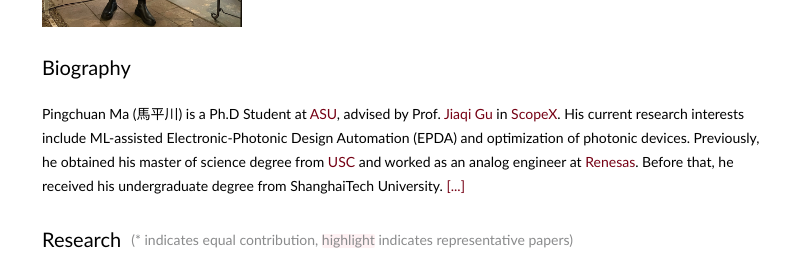
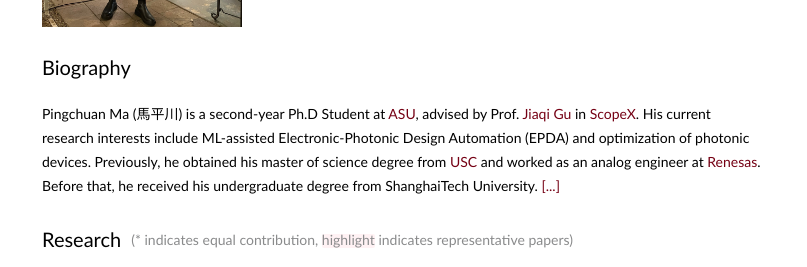
Before and after one commit to ympc08/ympc08.github.io, a plain HTML site: page index.html in a window 1280 px wide. Shown: the part 219-486 px from the top of the page, without its empty margins (236-1043 px from the left). Drawn offline with nearby package versions, Linux system fonts and the light colour scheme; some icons are missing.

Commit message:
[20250531] bio correction

```diff
--- a/index.html
+++ b/index.html
@@ -84,7 +84,7 @@
           <a class="info" data-bs-toggle="collapse" href="#name-content" id="name-trigger" title="Learn my name" onclick="return false">
             (<span class="zh-name">馬平川</span>)
           </a>
-          is a Ph.D Student at <a href="https://ecee.engineering.asu.edu/">ASU</a>, advised by Prof. <a href="https://www.jqgu.net/">Jiaqi Gu</a> in <a href="https://scopex-asu.github.io/">ScopeX</a>. His current research interests include ML-assisted Electronic-Photonic Design Automation (EPDA) and optimization of photonic devices.
+          is a second-year Ph.D Student at <a href="https://ecee.engineering.asu.edu/">ASU</a>, advised by Prof. <a href="https://www.jqgu.net/">Jiaqi Gu</a> in <a href="https://scopex-asu.github.io/">ScopeX</a>. His current research interests include ML-assisted Electronic-Photonic Design Automation (EPDA) and optimization of photonic devices.
           Previously, he obtained his master of science degree from <a href="https://www.usc.edu/">USC</a> and worked as an analog engineer at <a href="https://www.renesas.com/en?srsltid=AfmBOorbdonXACldN9CdElJ3WD3AmVd493fA6ldVv0OnL5QNox9wqOPn">Renesas</a>.
           Before that, he received his undergraduate degree from ShanghaiTech University.
           <a data-bs-toggle="collapse" href="#more-content" id="more-trigger" title="Load More">[...]</a>
```
